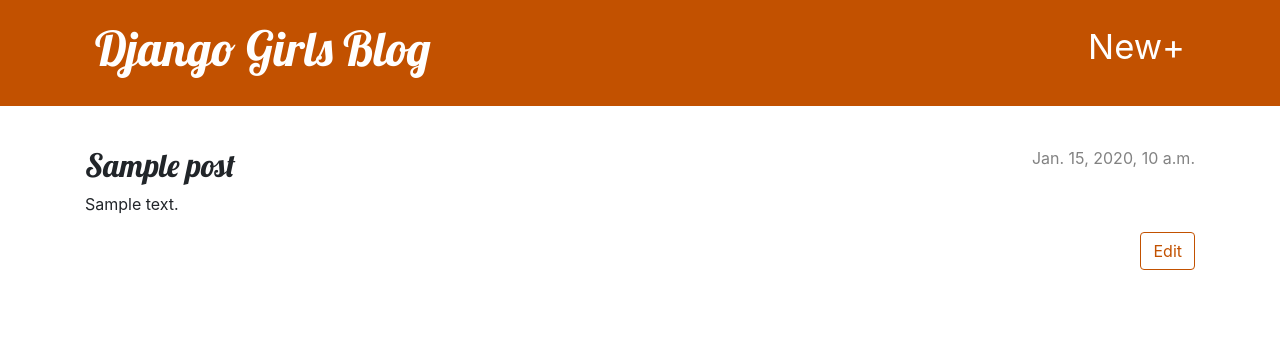
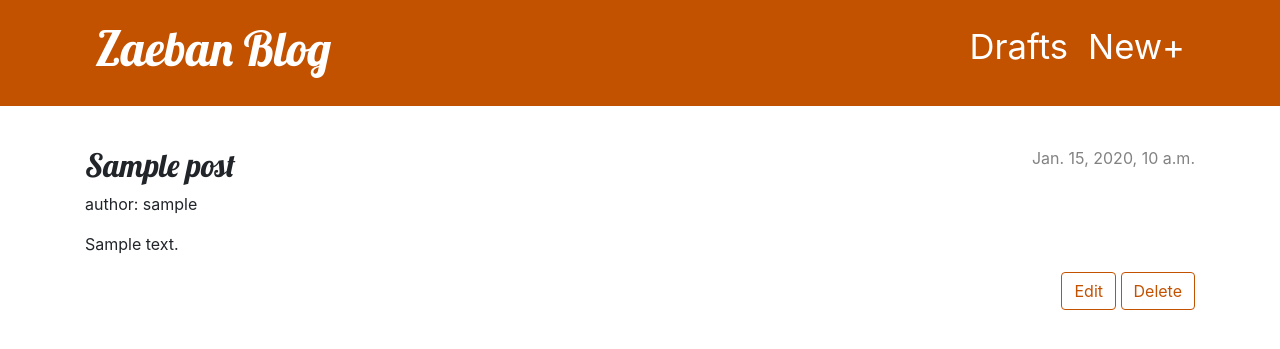
Before and after one commit to aleksandarj/my-first-blog, a Django app: page /post/1/ in a window 1280 px wide. Shown: the top 349 px of the page. Run offline with Django 3.2, Linux system fonts and the light colour scheme; a user stored in the database is signed in; tables that the repository leaves empty hold one stand-in row (values such as "Sample post").

Commit message:
added drafts and delete

```diff
--- a/blog/templates/blog/base.html
+++ b/blog/templates/blog/base.html
@@ -2,7 +2,7 @@
 <!DOCTYPE html>
 <html>
     <head>
-        <title>Django Girls blog</title>
+        <title>Zaeban Blog</title>
         <link rel="stylesheet" href="https://cdn.jsdelivr.net/npm/bootstrap@4.5.3/dist/css/bootstrap.min.css" integrity="sha384-TX8t27EcRE3e/ihU7zmQxVncDAy5uIKz4rEkgIXeMed4M0jlfIDPvg6uqKI2xXr2" crossorigin="anonymous">
         <link href='//fonts.googleapis.com/css?family=Lobster&subset=latin,latin-ext' rel='stylesheet' type='text/css'>
         <link rel="stylesheet" href="{% static 'css/blog.css' %}">
@@ -14,8 +14,9 @@
                 <a href="{% url 'post_new' %}" class="top-menu">
                     New+
                 </a>
+                <a href="{% url 'post_draft_list' %}" class="top-menu">Drafts</span></a>
                 {% endif %}
-                <h1><a href="/">Django Girls Blog</a></h1>
+                <h1><a href="/">Zaeban Blog</a></h1>
             </div>
         </header>
         <main class="container">
--- a/blog/templates/blog/post_detail.html
+++ b/blog/templates/blog/post_detail.html
@@ -3,17 +3,25 @@
 {% block content %}
     <article class="post">
         {% if post.published_date %}
-            <time class="date">
+            <div class="date">
                 {{ post.published_date }}
-            </time>
+            </div>
+        {% else %}
+            <a class="btn btn-default" href="{% url 'post_publish' pk=post.pk %}">Publish</a>
         {% endif %}
         <h2>{{ post.title }}</h2>
+        <p>author: {{ post.author.username }}</p>
         <p>{{ post.text|linebreaksbr }}</p>
         <aside class="actions">
             {% if user.is_authenticated %}
+            {% if user.pk == post.author.pk %}
             <a class="btn btn-default" href="{% url 'post_edit' pk=post.pk %}">
                 Edit
             </a>
+            <a class="btn btn-default" href="{% url 'post_remove' pk=post.pk %}">
+                Delete
+            </a>
+            {% endif %}
             {% endif %}
         </aside>
     </article>
--- a/blog/templates/blog/post_list.html
+++ b/blog/templates/blog/post_list.html
@@ -7,12 +7,15 @@
                 {{ post.published_date }}
             </time>
             <h2><a href="{% url 'post_detail' pk=post.pk %}">{{ post.title }}</a></h2>
+            <p>author: {{ post.author.username }}</p>
             <p>{{ post.text|linebreaksbr }}</p>
             {% if user.is_authenticated %}
+            {% if user.pk == post.author.pk %}
             <a class="btn btn-default" href="{% url 'post_edit' pk=post.pk %}">
                 Edit
             </a>
             {% endif %}
+            {% endif %}
         </article>
     {% endfor %}
 {% endblock %}
--- a/blog/urls.py
+++ b/blog/urls.py
@@ -6,4 +6,7 @@
     path('post/<int:pk>/', views.post_detail, name='post_detail'),
     path('post/new/', views.post_new, name='post_new'),
     path('post/<int:pk>/edit/', views.post_edit, name='post_edit'),
+    path('drafts/', views.post_draft_list, name='post_draft_list'),
+    path('post/<pk>/publish/', views.post_publish, name='post_publish'),
+    path('post/<pk>/remove/', views.post_remove, name='post_remove'),
 ]
--- a/blog/views.py
+++ b/blog/views.py
@@ -1,10 +1,11 @@
 from django.shortcuts import render, get_object_or_404, redirect
+from django.http import HttpResponseForbidden
 from .models import Post
 from .forms import PostForm
 from django.utils import timezone
 
 def post_list(request):
-    posts = Post.objects.order_by('-published_date')
+    posts = Post.objects.exclude(published_date__isnull=True).order_by('-published_date')
     return render(request, 'blog/post_list.html', { 'posts' : posts })
 
 def post_detail(request, pk):
@@ -17,23 +18,41 @@
         if form.is_valid():
             post = form.save(commit=False)
             post.author = request.user
-            post.published_date = timezone.now()
             post.save()
-            return redirect('post_detail', pk=post.pk)
+            return redirect('post_draft_list')
+            # return redirect('post_detail', pk=post.pk)
     else:
         form = PostForm()
     return render(request, 'blog/post_edit.html', {'form': form})
 
 def post_edit(request, pk):
     post = get_object_or_404(Post, pk=pk)
+
     if request.method == "POST":
+        if request.user.pk != post.author.pk:
+            return HttpResponseForbidden()
+
         form = PostForm(request.POST, instance=post)
         if form.is_valid():
             post = form.save(commit=False)
             post.author = request.user
-            post.published_date = timezone.now()
             post.save()
-            return redirect('post_detail', pk=post.pk)
+            return redirect('post_list')
+            # return redirect('post_detail', pk=post.pk)
     else:
         form = PostForm(instance=post)
     return render(request, 'blog/post_edit.html', {'form': form})
+
+def post_draft_list(request):
+    posts = Post.objects.filter(published_date__isnull=True).filter(author__pk=request.user.pk).order_by('-created_date')
+    return render(request, 'blog/post_draft_list.html', {'posts': posts})
+
+def post_publish(request, pk):
+    post = get_object_or_404(Post, pk=pk)
+    post.publish()
+    return redirect('post_list', pk=pk)
+
+def post_remove(request, pk):
+    post = get_object_or_404(Post, pk=pk)
+    post.delete()
+    return redirect('post_list')
```
Also changed, not shown: blog/templates/blog/post_draft_list.html (added, +15 -0 lines).
